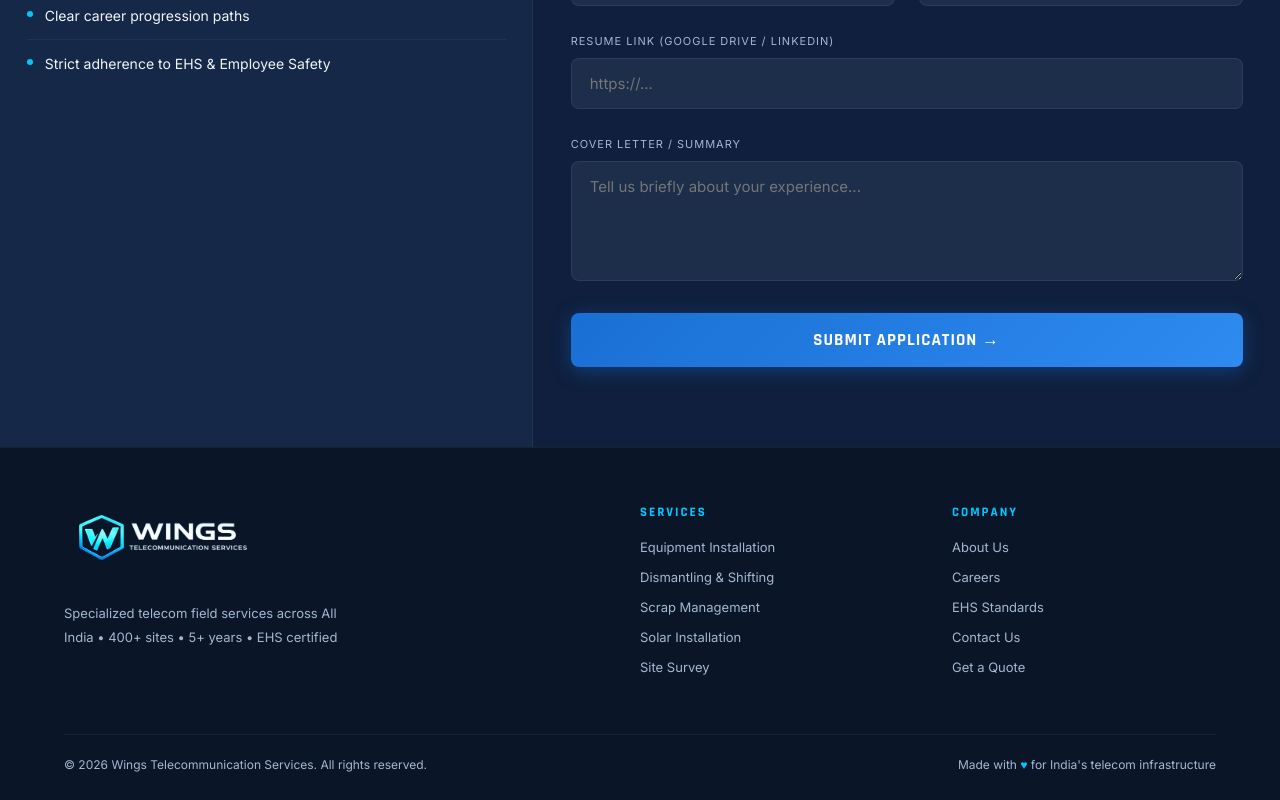
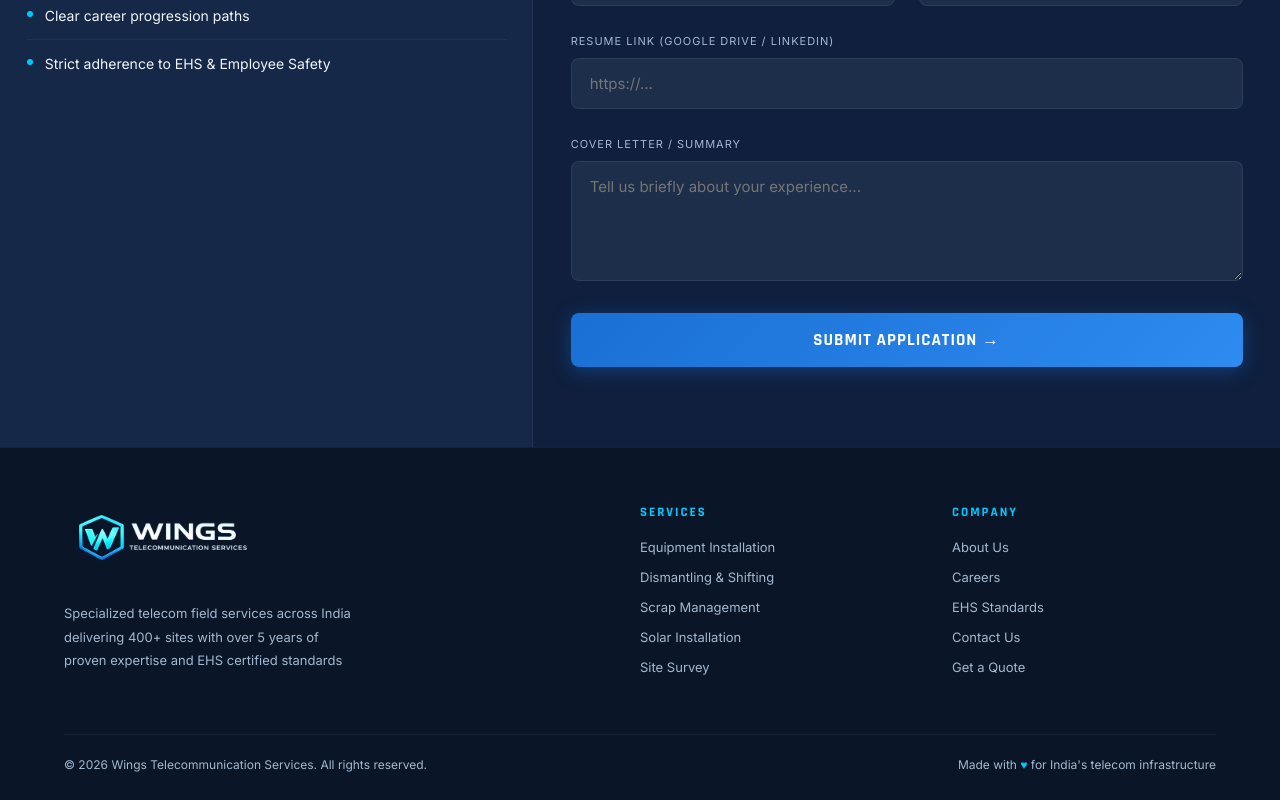
Before and after one commit to tarunmankar/wings-telecom, a React (Vite) app: page /wings-telecom/careers in a window 1280 px wide. Shown: the part 1518-2318 px from the top of the page. Built offline with nearby package versions, Linux system fonts and the light colour scheme.

Commit message:
Update footer description to full sentence format

```diff
--- a/src/components/Footer.jsx
+++ b/src/components/Footer.jsx
@@ -10,7 +10,7 @@ function Footer() {
           <Link to="/" className="logo" style={{ marginBottom: '16px', display: 'inline-block' }}>
             <img src={logoImg} alt="Wings Telecom Logo" style={{ height: '64px', width: 'auto', objectFit: 'contain' }} />
           </Link>
-          <p>Specialized telecom field services across All India • 400+ sites • 5+ years • EHS certified</p>
+          <p>Specialized telecom field services across India delivering 400+ sites with over 5 years of proven expertise and EHS certified standards</p>
         </div>
 
         <div className="footer-col">
```
